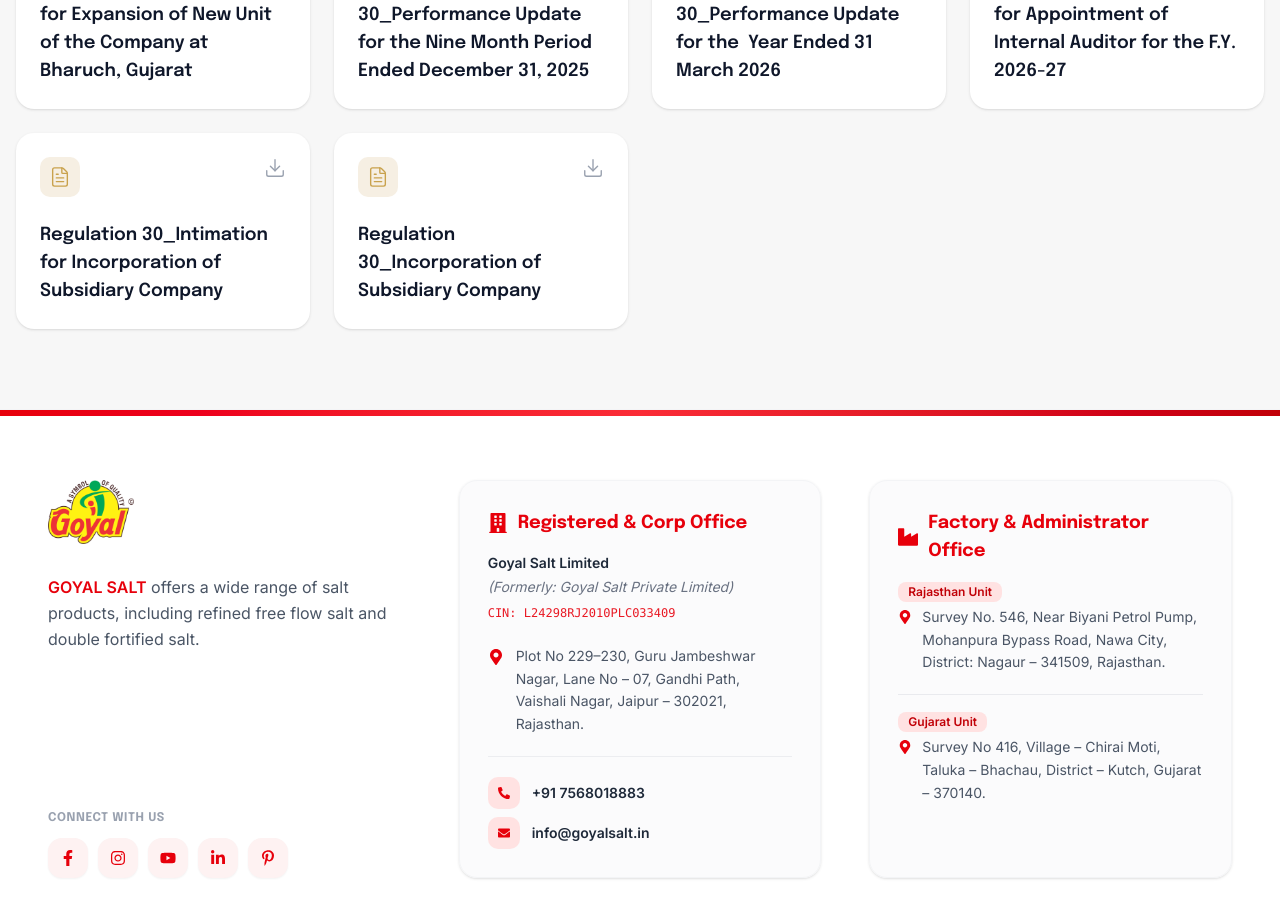
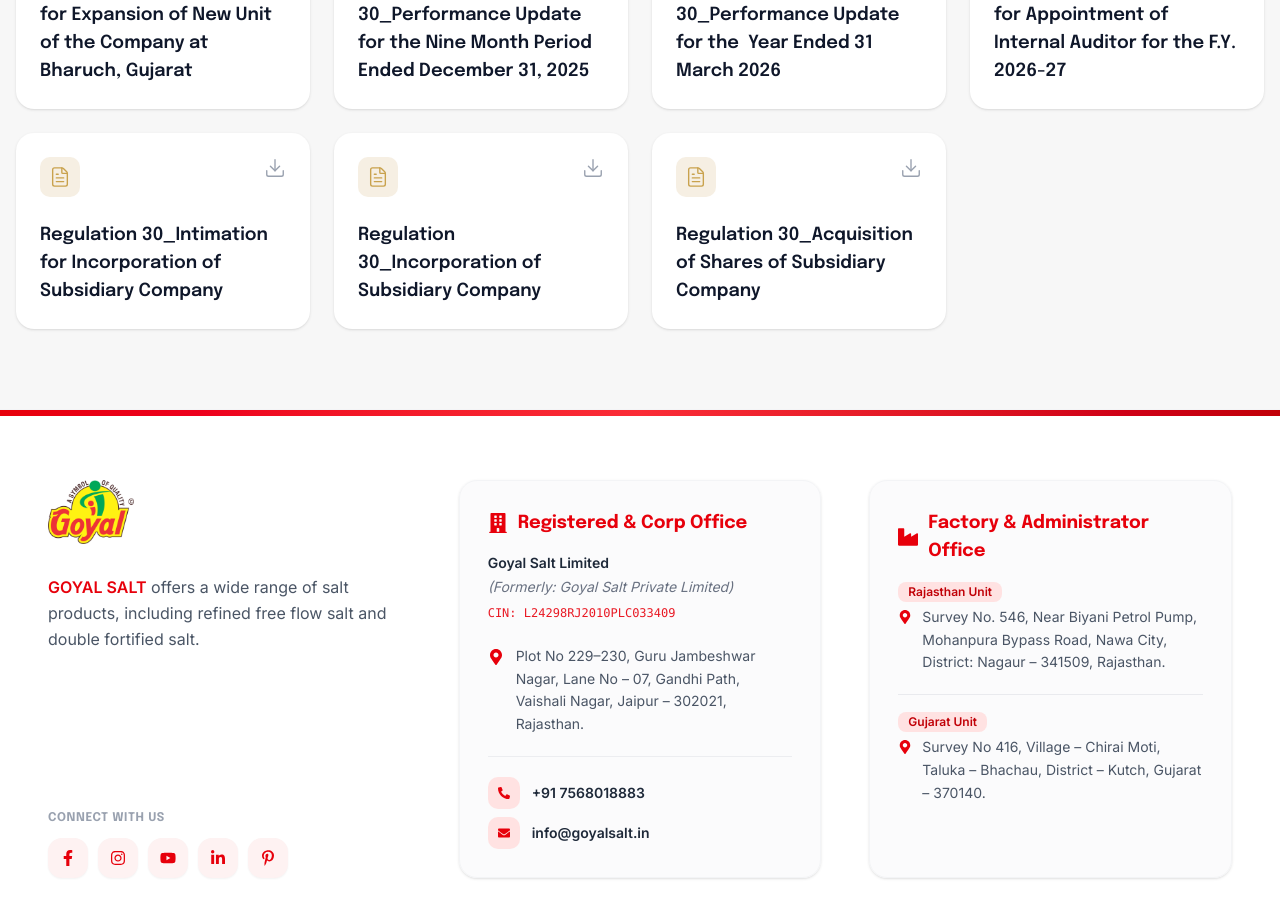
Before and after one commit to Av-technosys/Goyal-salt-website-1, a Next.js app: page /notices-announcements/disclosures-under-regulation-30 in a window 1280 px wide. Shown: the part 3380-4297 px from the top of the page. Built offline with nearby package versions, Linux system fonts and the light colour scheme.

Commit message:
feat: Add new disclosure document for Acquisition of Shares of Subsidiary Company and update documents list

```diff
--- a/app/(investors)/notices-announcements/disclosures-under-regulation-30/page.tsx
+++ b/app/(investors)/notices-announcements/disclosures-under-regulation-30/page.tsx
@@ -197,10 +197,15 @@
     title: "Regulation 30_Intimation for Incorporation of Subsidiary Company",
     pdf: "/Brochure/Regulation 30_Intimation for Incorporation of Subsidiary Company.pdf",
   },
-   {
-    title: "Regulation 30_Incorporation of Subsidiary Company",
-    pdf: "/Brochure/Regulation 30_Incorporation of Subsidiary Company.pdf",
-  },
+  {
+   title: "Regulation 30_Incorporation of Subsidiary Company",
+   pdf: "/Brochure/Regulation 30_Incorporation of Subsidiary Company.pdf",
+ },
+ {
+   title: "Regulation 30_Acquisition of Shares of Subsidiary Company",
+   pdf: "/Brochure/Regulation 30_Acquisition of Shares of Subsidiary Company.pdf",
+ },
+
 ];
 
 const Page = () => {
```
Also changed, not shown: 1 other file (tests, documents, lock files or other folders).
